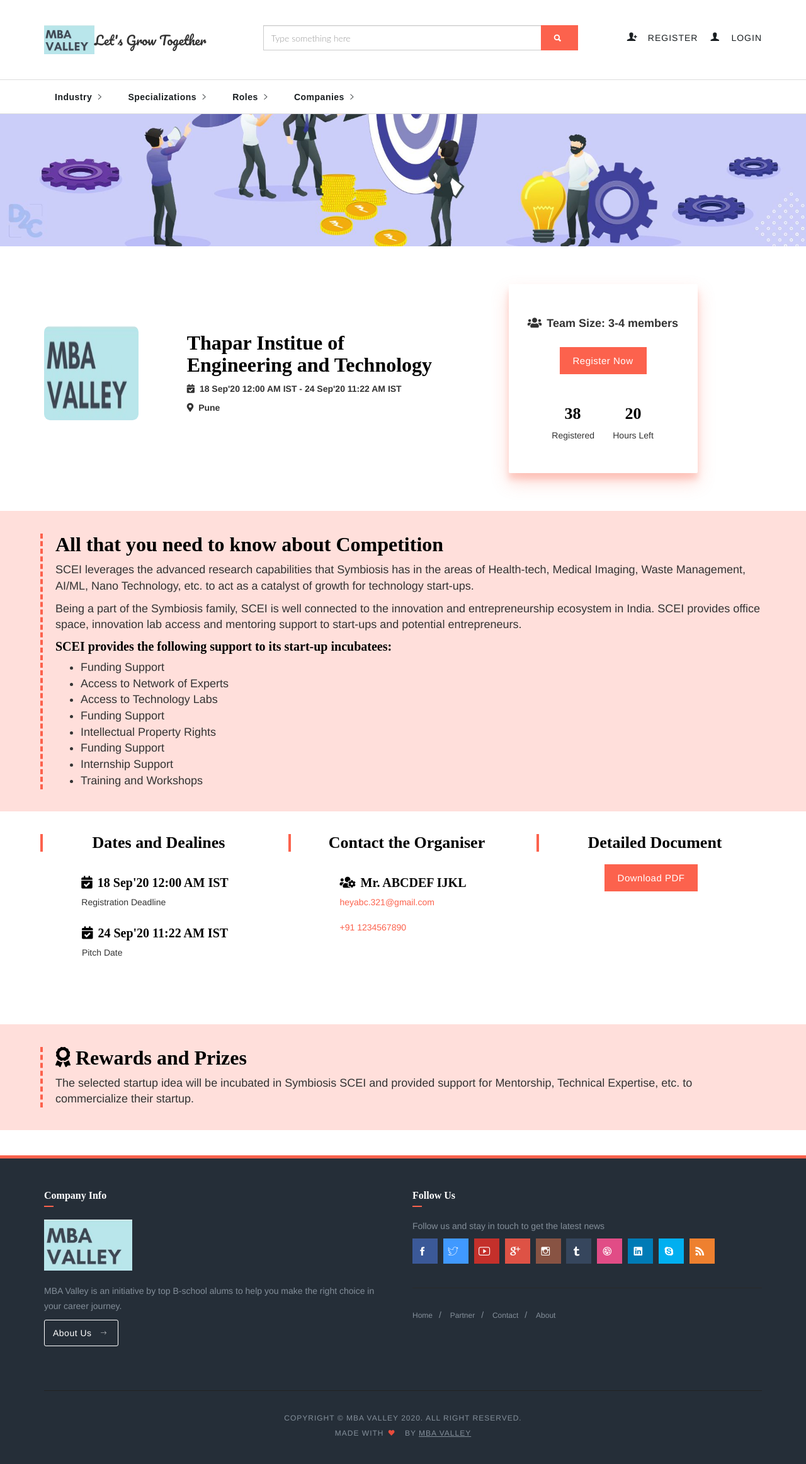
After one commit to manik912/mba-valley, a Django app: page /competition/ in a window 1280 px wide. The commit adds this page. Shown: the whole page at 63% size. Run offline with Django 3.2, Linux system fonts and the light colour scheme; some libraries are stand-ins or nearby versions; some web fonts are replaced.

Commit message:
competition page

```diff
--- /dev/null
+++ b/home/templates/home/competition_detail.html
@@ -0,0 +1,219 @@
+{% extends 'home/base.html' %}
+{% load static %}
+{% block head %}
+<link rel="stylesheet" href="https://use.fontawesome.com/releases/v5.14.0/css/all.css"
+    integrity="sha384-HzLeBuhoNPvSl5KYnjx0BT+WB0QEEqLprO+NBkkk5gbc67FTaL7XIGa2w1L0Xbgc" crossorigin="anonymous">
+<style>
+    .bg-img {
+        background-repeat: no-repeat;
+        -webkit-background-size: cover;
+        -moz-background-size: cover;
+        -o-background-size: cover;
+        background-size: cover;
+        background-position: center center;
+        max-width: 100%;
+    }
+
+    .company-logo img {
+        width: 150px;
+        height: 150px;
+        border-radius: 10px;
+    }
+
+    @media only screen and (min-width: 991px) {
+        .company-details {
+            position: absolute;
+            top: 50%;
+            transform: translateY(50%);
+        }
+    }
+
+    .card-1 {
+        position: relative;
+        background: #fff;
+        border-radius: 2px;
+        height: 300px;
+        margin: 1rem;
+        width: 300px;
+        box-shadow: 0 14px 28px rgba(252, 98, 77, 0.25), 0 10px 10px rgba(252, 98, 77, 0.22);
+    }
+
+    i {
+        margin-right: 8px;
+    }
+
+    .register-btn {
+        position: absolute;
+        top: 100px;
+        left: 50%;
+        transform: translateX(-50%);
+    }
+
+    .about-section {
+        margin-top: 50px;
+        background-color: rgba(252, 98, 77, 0.2);
+        height: auto;
+    }
+
+    .border {
+        border-left: dashed 4px rgb(252, 98, 77);
+    }
+
+    .about-text {
+        padding-left: 20px;
+    }
+
+    .about-text p {
+        font-size: 18px;
+    }
+
+    .about-text li {
+        font-size: 18px;
+    }
+
+    .important-heading {
+        text-align: center;
+        border-left: solid 4px rgb(252, 98, 77);
+    }
+
+    .important-heading h4 {
+        margin-left: 8px;
+    }
+    body{
+        padding: 0;
+        margin: 0;
+        overflow-x: hidden !important;
+    }
+</style>
+{% endblock head %}
+{% block body %}
+<section class="home">
+    <header><img class="bg-img" src="{% static 'home/images/competition.jpg' %}"></header>
+    <div class="container" style="margin-top: 50px; max-width: 100%;">
+        <div class="row" style="max-width: 100%;">
+            <div class="col-md-7 col-sm-12 col-xs-12" style="position: relative;">
+                <div class="row company-details">
+                    <div class="col-md-4 col-sm-12 col-xs-12">
+                        <div class="company-logo">
+                            <img src="{% static 'home/images/logo.jpg' %}">
+                        </div>
+                    </div>
+                    <div class="col-md-8 col-sm-12 col-xs-12">
+                        <h3>Thapar Institue of Engineering and Technology</h3>
+                        <p><i class="fas fa-calendar-check"></i><b>18 Sep'20 12:00 AM IST - 24 Sep'20 11:22 AM IST</b>
+                        </p>
+                        <p><i class="fas fa-map-marker-alt"></i><b>Pune</b></p>
+                    </div>
+                </div>
+            </div>
+            <div class="col-md-5 col-sm-12 col-xs-12" style="display: flex; justify-content: center;">
+                <div class="card-1">
+                    <div style="text-align: center; padding-top: 50px;">
+                        <p style="font-size: 18px;"><i class="fas fa-users"></i><b>Team Size: 3-4 members</b></p>
+                    </div>
+                    <a class="btn btn-primary more register-btn" href="{% url 'login' %}">
+                        <div>Register Now</div>
+                        <div><i class="ion-ios-arrow-thin-right"></i></div>
+                    </a>
+                </div>
+                <div class="row" style="position: absolute; bottom: 50px; text-align: center;">
+                    <div class="col-lg-6 col-sm-6 col-xs-6">
+                        <h4>38</h4>
+                        <p>Registered</p>
+                    </div>
+                    <div class="col-lg-6 col-sm-6 col-xs-6">
+                        <h4>20</h4>
+                        <p>Hours Left</p>
+                    </div>
+                </div>
+            </div>
+        </div>
+    </div>
+    <div class="about-section" style="max-width: 100%;">
+        <div class="row" style="padding: 2% 5%;">
+            <div class="col-lg-12">
+                <div class="border">
+                    <div class="about-text">
+                        <h3>All that you need to know about Competition</h3>
+                        <p>SCEI leverages the advanced research capabilities that Symbiosis has in the areas of
+                            Health-tech, Medical Imaging, Waste Management, AI/ML, Nano Technology, etc. to act as a
+                            catalyst of growth for technology start-ups.</p>
+                        <p>Being a part of the Symbiosis family, SCEI is well connected to the innovation and
+                            entrepreneurship ecosystem in India. SCEI provides office space, innovation lab access and
+                            mentoring support to start-ups and potential entrepreneurs.</p>
+                        <h5>SCEI provides the following support to its start-up incubatees:</h5>
+                        <ul>
+                            <li>Funding Support</li>
+                            <li>Access to Network of Experts</li>
+                            <li>Access to Technology Labs</li>
+                            <li>Funding Support</li>
+                            <li>Intellectual Property Rights</li>
+                            <li>Funding Support</li>
+                            <li>Internship Support</li>
+                            <li>Training and Workshops</li>
+                        </ul>
+                    </div>
+                </div>
+            </div>
+        </div>
+    </div>
+
+    <div class="important-section" style="max-width: 100%;">
+        <div class="row" style="padding: 2% 5%;">
+            <div class="col-lg-4 col-md-4 col-sm-12">
+                <div class="important-heading">
+                    <h4>Dates and Dealines</h4>
+                </div>
+                <div style="display: flex; align-items: center; flex-direction:column; padding-top:10px; padding-bottom: 18px;">
+                    <div style=" padding-top: 8px;">
+                        <h5><i class="fas fa-calendar-check"></i><b>18 Sep'20 12:00 AM IST</b></h5>
+                        <p>Registration Deadline</p>
+                    </div>
+                    <div style=" padding-top: 8px;">
+                        <h5><i class="fas fa-calendar-check"></i><b>24 Sep'20 11:22 AM IST</b></h5>
+                        <p>Pitch Date</p>
+                    </div>
+                </div>
+            </div>
+            <div class="col-lg-4 col-md-4 col-sm-12">
+                <div class="important-heading">
+                    <h4>Contact the Organiser</h4>
+                </div>
+                <div style="display: flex; align-items: center; flex-direction:column; padding-top:10px; padding-bottom: 18px;">
+                    <div style=" padding-top: 8px;">
+                        <h5><i class="fas fa-users-cog"></i><b>Mr. ABCDEF IJKL</b></h5>
+                        <a>heyabc.321@gmail.com</a><br><br>
+                        <a>+91 1234567890</a>
+                    </div>
+                </div>
+            </div>
+            <div class="col-lg-4 col-md-4 col-sm-12">
+                <div class="important-heading">
+                    <h4>Detailed Document</h4>
+                </div>
+                <div style="display: flex; align-items: center; flex-direction:column; padding-top:10px; padding-bottom: 18px;">
+                    <a class="btn btn-primary more" href="{% url 'login' %}">
+                        <div>Download PDF</div>
+                        <div><i class="ion-ios-arrow-thin-right"></i></div>
+                    </a>
+                </div>
+            </div>
+        </div>
+    </div>
+
+    <div class="about-section" style="max-width: 100%;">
+        <div class="row" style="padding: 2% 5%;">
+            <div class="col-lg-12">
+                <div class="border">
+                    <div class="about-text">
+                        <h3><i class="fas fa-award"></i>Rewards and Prizes</h3>
+                        <p>The selected startup idea will be incubated in Symbiosis SCEI and provided support for
+                            Mentorship, Technical Expertise, etc. to commercialize their startup.</p>
+                    </div>
+                </div>
+            </div>
+        </div>
+    </div>
+
+</section>
+{% endblock body %}
--- a/home/templates/home/post_detail.html
+++ b/home/templates/home/post_detail.html
@@ -5,7 +5,7 @@
 {% block body %}
 <section class="login first grey">
     <div class="container">
-        <div class="col-md-8 col-sm-12 col-xs-12">
+        <div class="col-lg-12 col-md-12 col-sm-12 col-xs-12">
             <div class="p2">
                     <h1>{{ post.title }}</h1>&nbsp;
                     <hr>
@@ -15,7 +15,7 @@
             </div>
 
         </div>
-        <div class="col-xs-6 col-md-4 sidebar" id="sidebar">
+        <!-- <div class="col-xs-6 col-md-4 sidebar" id="sidebar">
             <div class="sidebar-title for-tablet">Sidebar</div>
             <aside>
                 <h1 class="aside-title">Popular <a href="#" class="all">See All <i class="ion-ios-arrow-right"></i></a></h1>
@@ -98,7 +98,7 @@
                     </ul>
                 </div>
             </aside>
-        </div>
+        </div> -->
     </div>
 </div>
 </section>
--- a/home/templates/home/search.html
+++ b/home/templates/home/search.html
@@ -6,11 +6,11 @@
 <section class="home" style="margin-top: 200px;">
     <div class="container">
         <div class="row">
-            <div class="col-md-8 col-sm-12 col-xs-12">
+            <div class="col-md-12 col-sm-12 col-xs-12">
                 <div class="row">
                     {% if posts %}
                         {% for post in posts %}
-                            <div class="col-md-6 col-sm-6 col-xs-12">
+                            <div class="col-md-4 col-sm-6 col-xs-12">
                                 <div class="row">
                                     <article class="article col-md-12">
                                         <div class="inner">
--- a/home/urls.py
+++ b/home/urls.py
@@ -2,13 +2,14 @@
 from . import views
 from django.conf import settings
 from django.conf.urls.static import static
-from .views import PostDetailView, SearchView
+from .views import PostDetailView, SearchView, competitionDetailView
 
 
 urlpatterns = [
-    path('',			views.home,		name='home'),
-    path('blogs/<int:pk>/', 		PostDetailView.as_view(), 	name='post-detail'),
-    path('results/', views.SearchView, name='search'),
+    path('',			            views.home,		                    name='home'),
+    path('blogs/<int:pk>/', 		views.PostDetailView, 	        name='post-detail'),
+    path('results/',                views.SearchView,                   name='search'),
+    path('competition/',            views.competitionDetailView,        name='competition-detail')
 ]
 if settings.DEBUG:
 	urlpatterns += static(settings.MEDIA_URL, document_root= settings.MEDIA_ROOT )
--- a/home/views.py
+++ b/home/views.py
@@ -40,5 +40,18 @@
 
 
 
-class PostDetailView(DetailView):
-    model = Post
+# class PostDetailView(DetailView):
+#     model = Post
+
+def PostDetailView(request, pk):
+
+    post = Post.objects.filter(id=pk).first()
+
+    context = {
+        'post' : post,
+    }
+
+    return render(request, 'home/post_detail.html', context)
+
+def competitionDetailView(request):
+    return render(request, 'home/competition_detail.html')
```
Also changed, not shown: db.sqlite3, home/static/home/images/competition.jpg (added).
